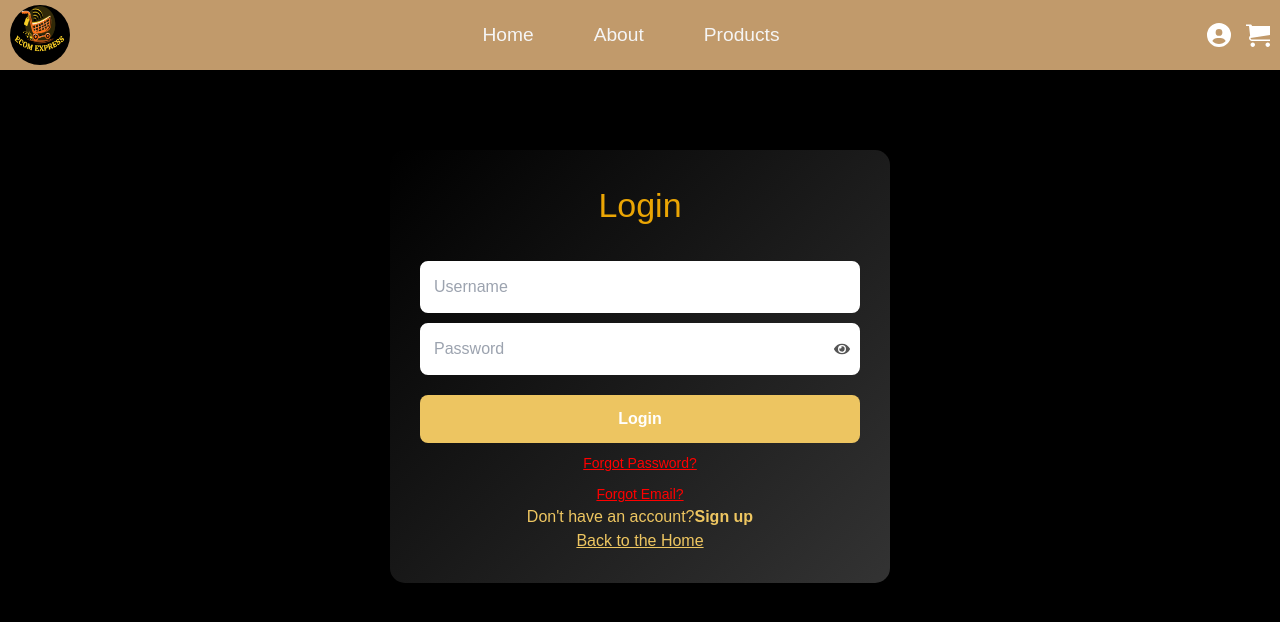
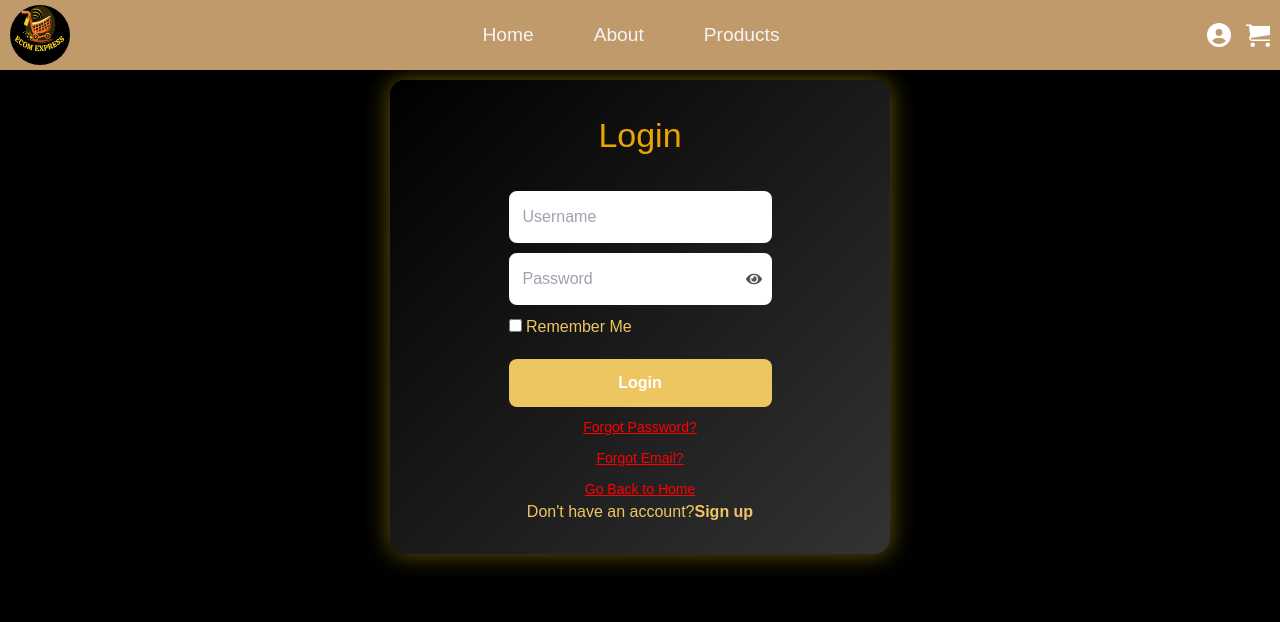
Before and after one commit to ktabassum1809/ecommerce_project, a React (Vite) app: page /login in a window 1280 px wide. Shown: the top 622 px of the page. Built offline with nearby package versions, Linux system fonts and the light colour scheme.

Commit message:
last commit

```diff
--- a/src/components/Login/LoginSignup.jsx
+++ b/src/components/Login/LoginSignup.jsx
@@ -1,218 +1,4 @@
-/* import  { useState } from "react";
-import styled from "styled-components";
-import { useNavigate } from "react-router-dom";
-import { FaEye, FaEyeSlash } from "react-icons/fa";
-// Styled Components
-const LoginSignupWrapper = styled.div`
-  max-width: 500px;
-  padding: 30px;
-  margin: 80px auto;
-  border-radius: 15px;
-  box-shadow: 0 4px 12px rgba(0, 0, 0, 0.1);
-  background-color: #fff;
-  text-align: center;
-  display : flex;
-  justify-content: center;
-  align-items: center;
-  flex-direction: column;
-`;
-const FormTitle = styled.h2`
-  font-size: 34px;
-  color: #4A90E2;
-  margin-bottom: 20px;
-`;
-const InputWrapper = styled.div`
-  position: relative;
-  width: 80%;
-margin-top: 10px;
-`;
-const Input = styled.input`
-  width: 100%;
-  padding: 12px 40px 12px 12px;
-  border: 1px solid #ddd;
-  border-radius: 8px;
-  font-size: 16px;
-  outline: none;
-  transition: border-color 0.3s;
-  &:focus {
-    border-color: #4A90E2;
-    box-shadow: 0 0 5px rgba(74, 144, 226, 0.5);
-  }
-`;
-const TogglePasswordIcon = styled.span`
-  position: absolute;
-  top: 50%;
-  right: -45px;
-  transform: translateY(-50%);
-  cursor: pointer;
-  color: #555;
-`;
-const P = styled.p`
-width: 80%;
-`;
-const Button = styled.button`
-  width: 100%;
-  padding: 14px;
-  margin-top: 20px;
-  background-color: #4A90E2;
-  color: #fff;
-  border: none;
-  border-radius: 8px;
-  cursor: pointer;
-  font-size: 16px;
-  font-weight: bold;
-  transition: background-color 0.3s;
-  &:hover {
-    background-color: #357ABD;
-  }
-`;
-const ForgotLink = styled.p`
-  margin-top: 10px;
-  font-size: 14px;
-  color: #4A90E2;
-  cursor: pointer;
-  text-decoration: underline;
-  &:hover {
-    color: #357ABD;
-  }
-`;
-const LoginSignup = () => {
-  const [isLogin, setIsLogin] = useState(true);
-  const [showPassword, setShowPassword] = useState(false);
-  const [formValues, setFormValues] = useState({
-    username: "",
-    email: "",
-    password: "",
-    confirmPassword: "",
-    fullName: "",
-  });
-  const [error, setError] = useState("");
-  const navigate = useNavigate();
-  const toggleForm = () => {
-    setIsLogin(!isLogin);
-    setError(""); // Clear error on form toggle
-  };
-  const handleInputChange = (e) => {
-    setFormValues({ ...formValues, [e.target.name]: e.target.value });
-  };
-  const handleSubmit = (e) => {
-    e.preventDefault();
-    if (!isLogin && formValues.password !== formValues.confirmPassword) {
-      setError("Passwords do not match!");
-      return;
-    }
-    navigate("/");
-    console.log(isLogin ? "Logging in..." : "Registering...", formValues);
-  };
-  const togglePasswordVisibility = () => {
-    setShowPassword(!showPassword);
-  };
-  return (
-    <LoginSignupWrapper>
-      <FormTitle>{isLogin ? "Login" : "Signup"}</FormTitle>
-      <form onSubmit={handleSubmit}>
-        <InputWrapper>
-          <Input
-            type="text"
-            name="username"
-            placeholder="Username"
-            value={formValues.username}
-            onChange={handleInputChange}
-            required
-          />
-        </InputWrapper>
-        {!isLogin && (
-          <>
-            <InputWrapper>
-              <Input
-                type="text"
-                name="fullName"
-                placeholder="Full Name"
-                value={formValues.fullName}
-                onChange={handleInputChange}
-                required
-              />
-            </InputWrapper>
-            <InputWrapper>
-              <Input
-                type="email"
-                name="email"
-                placeholder="Email"
-                value={formValues.email}
-                onChange={handleInputChange}
-                required
-              />
-            </InputWrapper>
-          </>
-        )}
-        <InputWrapper>
-          <Input
-            type={showPassword ? "text" : "password"}
-            name="password"
-            placeholder="Password"
-            value={formValues.password}
-            onChange={handleInputChange}
-            required
-          />
-          <TogglePasswordIcon onClick={togglePasswordVisibility}>
-            {showPassword ? <FaEyeSlash /> : <FaEye />}
-          </TogglePasswordIcon>
-        </InputWrapper>
-        {!isLogin && (
-          <InputWrapper>
-            <Input
-              type={showPassword ? "text" : "password"}
-              name="confirmPassword"
-              placeholder="Confirm Password"
-              value={formValues.confirmPassword}
-              onChange={handleInputChange}
-              required
-            />
-            <TogglePasswordIcon onClick={togglePasswordVisibility}>
-              {showPassword ? <FaEyeSlash /> : <FaEye />}
-            </TogglePasswordIcon>
-          </InputWrapper>
-        )}
-        {error && <p style={{ color: "red" }}>{error}</p>}
-        <Button type="submit">{isLogin ? "Login" : "Signup"}</Button>
-      </form>
-      <ForgotLink onClick={() => navigate("/forgot-password")}>
-        Forgot Password?
-      </ForgotLink>
-      <ForgotLink onClick={() => navigate("/forgot-email")}>
-        Forgot Email?
-      </ForgotLink>
-      <P>
-        {isLogin ? "Don't have an account?" : "Already have an account?"}
-        <button
-          onClick={toggleForm}
-          style={{
-            color: "#4A90E2",
-            cursor: "pointer",
-            background: "none",
-            border: "none",
-            fontWeight: "bold",
-          }}
-        >
-          {isLogin ? " Sign up" : " Log in"}
-        </button>
-      </P>
-      <p
-        onClick={handleSubmit}
-        style={{
-          color: "#4A90E2",
-          cursor: "pointer",
-          textDecoration: "underline",
-        }}
-      >
-        Back to the Home Page
-      </p>
-    </LoginSignupWrapper>
-  );
-};
-export default LoginSignup; */
-
-import { useState } from "react";
+/* import { useState } from "react";
 import styled from "styled-components";
 import { useNavigate } from "react-router-dom";
 import { FaEye, FaEyeSlash } from "react-icons/fa";
@@ -244,7 +30,7 @@ const LoginSignupWrapper = styled.div`
 `;
 const FormTitle = styled.h2`
   font-size: 34px;
-  color: #EAA504;
+  color: #eaa504;
   margin-bottom: 20px;
   @media (max-width: 760px) {
     font-size: 26px;
@@ -257,26 +43,26 @@ const FormTitle = styled.h2`
 `;
 const InputWrapper = styled.div`
   position: relative;
-  width: 100%; /* Full width for alignment */
+  width: 100%;
   margin-top: 10px;
 `;
 const Input = styled.input`
   width: 100%;
-  padding: 12px 40px 12px 12px; /* Padding for icon and consistency */
+  padding: 12px 40px 12px 12px;
   border: 2px solid white;
   border-radius: 8px;
   font-size: 16px;
   outline: none;
-  box-sizing: border-box; /* Ensure padding does not affect width */
+  box-sizing: border-box;
   transition: border-color 0.3s;
   &:focus {
     border-color: red;
     box-shadow: 0 0 5px rgba(74, 144, 226, 0.5);
   }
-    &:focus {
-  outline:1px solid  #EDC561;
+  &:focus {
+    outline: 1px solid #edc561;
     background-color: white;
-}
+  }
   @media (max-width: 375px) {
     font-size: 14px;
     padding: 10px 35px 10px 10px;
@@ -292,7 +78,7 @@ const TogglePasswordIcon = styled.span`
 `;
 const Button = styled.button`
   width: 100%;
-  padding: 12px; /* Same padding as inputs for consistency */
+  padding: 12px;
   margin-top: 20px;
   background-color: rgb(237, 197, 97);
   color: #fff;
@@ -302,7 +88,7 @@ const Button = styled.button`
   font-size: 16px;
   font-weight: bold;
   transition: background-color 0.3s;
-  box-sizing: border-box; /* Consistent sizing */
+  box-sizing: border-box;
   &:hover {
     background-color: white;
     color: rgb(237, 197, 97);
@@ -327,7 +113,7 @@ const ForgotLink = styled.p`
   cursor: pointer;
   text-decoration: underline;
   &:hover {
-    color: #357ABD;
+    color: #357abd;
   }
   @media (max-width: 375px) {
     font-size: 12px;
@@ -337,7 +123,7 @@ const P = styled.p`
   width: 100%;
   text-align: center;
   font-size: 16px;
-  color: #EEC661;
+  color: #eec661;
   @media (max-width: 375px) {
     font-size: 12px;
   }
@@ -479,3 +265,348 @@ const LoginSignup = () => {
   );
 };
 export default LoginSignup;
+ */
+
+import { useReducer, useState, useEffect } from "react";
+import styled from "styled-components";
+import { useNavigate } from "react-router-dom";
+import { FaEye, FaEyeSlash } from "react-icons/fa";
+// Styled Components
+const LoginSignupWrapper = styled.div`
+  max-width: 500px;
+  padding: 30px;
+  margin: 80px auto;
+  border-radius: 15px;
+  box-shadow: 0 0 25px rgba(255, 223, 0, 0.4);
+  background: linear-gradient(135deg, #000, #333);
+  text-align: center;
+  display: flex;
+  justify-content: center;
+  align-items: center;
+  flex-direction: column;
+  @media (max-width: 760px) {
+    max-width: 85%;
+    padding: 20px;
+    margin: 100px auto;
+  }
+  @media (max-width: 375px) {
+    width: 100%;
+    max-width: 320px;
+    padding: 15px;
+    margin: 100px auto;
+  }
+`;
+const FormTitle = styled.h2`
+  font-size: 34px;
+  color: #EAA504;
+  margin-bottom: 20px;
+  @media (max-width: 760px) {
+    font-size: 26px;
+    margin-bottom: 18px;
+  }
+  @media (max-width: 375px) {
+    font-size: 22px;
+    margin-bottom: 16px;
+  }
+`;
+const InputWrapper = styled.div`
+  position: relative;
+  width: 100%;
+  margin-top: 10px;
+`;
+const Input = styled.input`
+  width: 100%;
+  padding: 12px 40px 12px 12px;
+  border: 2px solid white;
+  border-radius: 8px;
+  font-size: 16px;
+  outline: none;
+  box-sizing: border-box;
+  transition: border-color 0.3s;
+  &:focus {
+    border-color: red;
+    box-shadow: 0 0 5px rgba(74, 144, 226, 0.5);
+  }
+  &:hover {
+    border-color: #EDC561;
+    background-color: #EDC561;
+  }
+  @media (max-width: 375px) {
+    font-size: 14px;
+    padding: 10px 35px 10px 10px;
+  }
+`;
+const TogglePasswordIcon = styled.span`
+  position: absolute;
+  top: 50%;
+  right: 10px;
+  transform: translateY(-50%);
+  cursor: pointer;
+  color: #555;
+`;
+const CheckboxWrapper = styled.div`
+  margin-top: 10px;
+  text-align: left;
+  color: #EEC661;
+`;
+const Button = styled.button`
+  width: 100%;
+  padding: 12px;
+  margin-top: 20px;
+  background-color: rgb(237, 197, 97);
+  color: #fff;
+  border: none;
+  border-radius: 8px;
+  cursor: pointer;
+  font-size: 16px;
+  font-weight: bold;
+  transition: background-color 0.3s;
+  box-sizing: border-box;
+  &:hover {
+    background-color: white;
+    color: rgb(237, 197, 97);
+    border-color: red;
+  }
+  @media (max-width: 375px) {
+    font-size: 14px;
+    padding: 10px;
+    margin-top: 15px;
+  }
+`;
+const ForgotLink = styled.p`
+  margin-top: 10px;
+  font-size: 14px;
+  color: red;
+  cursor: pointer;
+  text-decoration: underline;
+  &:hover {
+    color: #357ABD;
+  }
+  @media (max-width: 375px) {
+    font-size: 12px;
+  }
+`;
+const P = styled.p`
+  width: 100%;
+  text-align: center;
+  font-size: 16px;
+  color: #EEC661;
+  @media (max-width: 375px) {
+    font-size: 12px;
+  }
+`;
+// Reducer setup
+const initialState = {
+  isLogin: true,
+  showPassword: false,
+  formValues: {
+    username: "",
+    email: "",
+    password: "",
+    confirmPassword: "",
+    fullName: "",
+    rememberMe: false,
+  },
+  error: "",
+};
+const reducer = (state, action) => {
+  switch (action.type) {
+    case "TOGGLE_FORM":
+      return {
+        ...state,
+        isLogin: !state.isLogin,
+        error: "",
+      };
+    case "TOGGLE_PASSWORD_VISIBILITY":
+      return {
+        ...state,
+        showPassword: !state.showPassword,
+      };
+    case "SET_FORM_VALUE":
+      return {
+        ...state,
+        formValues: {
+          ...state.formValues,
+          [action.field]: action.value,
+        },
+      };
+    case "SET_ERROR":
+      return { ...state, error: action.error };
+    default:
+      return state;
+  }
+};
+//  functions for validation checks
+const isValidEmail = (email) => email.includes("@") && email.includes(".");
+const isValidPassword = (password) =>
+  password.length >= 8 &&
+  /[A-Z]/.test(password) &&
+  /[a-z]/.test(password) &&
+  /\d/.test(password);
+const LoginSignup = () => {
+  const [state, dispatch] = useReducer(reducer, initialState);
+  const [isLoading, setIsLoading] = useState(false);
+  const navigate = useNavigate();
+  useEffect(() => {
+    if (state.error) {
+      const timer = setTimeout(
+        () => dispatch({ type: "SET_ERROR", error: "" }),
+        3000
+      );
+      return () => clearTimeout(timer);
+    }
+  }, [state.error]);
+  const handleInputChange = (e) => {
+    dispatch({
+      type: "SET_FORM_VALUE",
+      field: e.target.name,
+      value: e.target.value,
+    });
+  };
+  const handleSubmit = (e) => {
+    e.preventDefault();
+    if (!state.isLogin) {
+      if (!isValidEmail(state.formValues.email)) {
+        dispatch({ type: "SET_ERROR", error: "Invalid email format." });
+        return;
+      }
+      if (!isValidPassword(state.formValues.password)) {
+        dispatch({
+          type: "SET_ERROR",
+          error:
+            "Password must be 8 characters, include uppercase, lowercase, and a number.",
+        });
+        return;
+      }
+      if (state.formValues.password !== state.formValues.confirmPassword) {
+        dispatch({ type: "SET_ERROR", error: "Passwords do not match!" });
+        return;
+      }
+    }
+    setIsLoading(true);
+    setTimeout(() => {
+      setIsLoading(false);
+      navigate("/");
+    }, 1500);
+  };
+  return (
+    <LoginSignupWrapper>
+      <FormTitle>{state.isLogin ? "Login" : "Signup"}</FormTitle>
+      <form onSubmit={handleSubmit}>
+        <InputWrapper>
+          <Input
+            type="text"
+            name="username"
+            placeholder="Username"
+            value={state.formValues.username}
+            onChange={handleInputChange}
+            required
+          />
+        </InputWrapper>
+        {!state.isLogin && (
+          <>
+            <InputWrapper>
+              <Input
+                type="text"
+                name="fullName"
+                placeholder="Full Name"
+                value={state.formValues.fullName}
+                onChange={handleInputChange}
+                required
+              />
+            </InputWrapper>
+            <InputWrapper>
+              <Input
+                type="email"
+                name="email"
+                placeholder="Email"
+                value={state.formValues.email}
+                onChange={handleInputChange}
+                required
+              />
+            </InputWrapper>
+          </>
+        )}
+        <InputWrapper>
+          <Input
+            type={state.showPassword ? "text" : "password"}
+            name="password"
+            placeholder="Password"
+            value={state.formValues.password}
+            onChange={handleInputChange}
+            required
+          />
+          <TogglePasswordIcon
+            onClick={() => dispatch({ type: "TOGGLE_PASSWORD_VISIBILITY" })}
+          >
+            {state.showPassword ? <FaEyeSlash /> : <FaEye />}
+          </TogglePasswordIcon>
+        </InputWrapper>
+        {!state.isLogin && (
+          <InputWrapper>
+            <Input
+              type={state.showPassword ? "text" : "password"}
+              name="confirmPassword"
+              placeholder="Confirm Password"
+              value={state.formValues.confirmPassword}
+              onChange={handleInputChange}
+              required
+            />
+            <TogglePasswordIcon
+              onClick={() => dispatch({ type: "TOGGLE_PASSWORD_VISIBILITY" })}
+            >
+              {state.showPassword ? <FaEyeSlash /> : <FaEye />}
+            </TogglePasswordIcon>
+          </InputWrapper>
+        )}
+        {state.error && <p style={{ color: "red" }}>{state.error}</p>}
+        <CheckboxWrapper>
+          <input
+            type="checkbox"
+            name="rememberMe"
+            checked={state.formValues.rememberMe}
+            onChange={(e) =>
+              dispatch({
+                type: "SET_FORM_VALUE",
+                field: "rememberMe",
+                value: e.target.checked,
+              })
+            }
+          />
+          <label htmlFor="rememberMe"> Remember Me</label>
+        </CheckboxWrapper>
+        <Button type="submit" disabled={isLoading}>
+          {isLoading ? "Processing..." : state.isLogin ? "Login" : "Signup"}
+        </Button>
+        <ForgotLink onClick={() => navigate("/forgot-password")}>
+          Forgot Password?
+        </ForgotLink>
+        <ForgotLink onClick={() => navigate("/forgot-email")}>
+          Forgot Email?
+        </ForgotLink>
+        <ForgotLink onClick={() => navigate("/")}>
+          Go Back to Home
+        </ForgotLink>
+        <P>
+          {state.isLogin
+            ? "Don't have an account?"
+            : "Already have an account?"}
+          <button
+            onClick={() => dispatch({ type: "TOGGLE_FORM" })}
+            style={{
+              color: "#EEC661",
+              cursor: "pointer",
+              background: "none",
+              border: "none",
+              fontSize: "16px",
+              fontWeight: "bold",
+            }}
+          >
+            {state.isLogin ? " Sign up" : " Log in"}
+          </button>
+        </P>
+      </form>
+    </LoginSignupWrapper>
+  );
+};
+export default LoginSignup;
```
